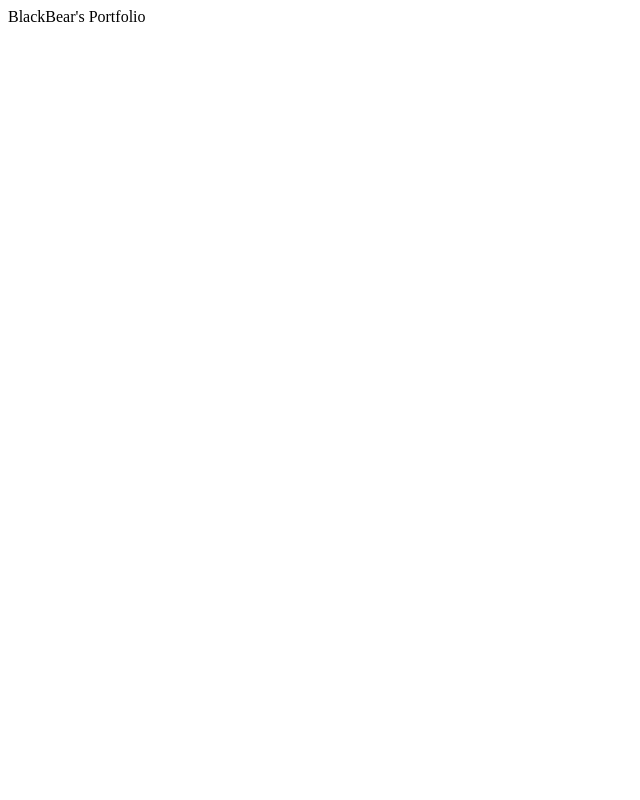
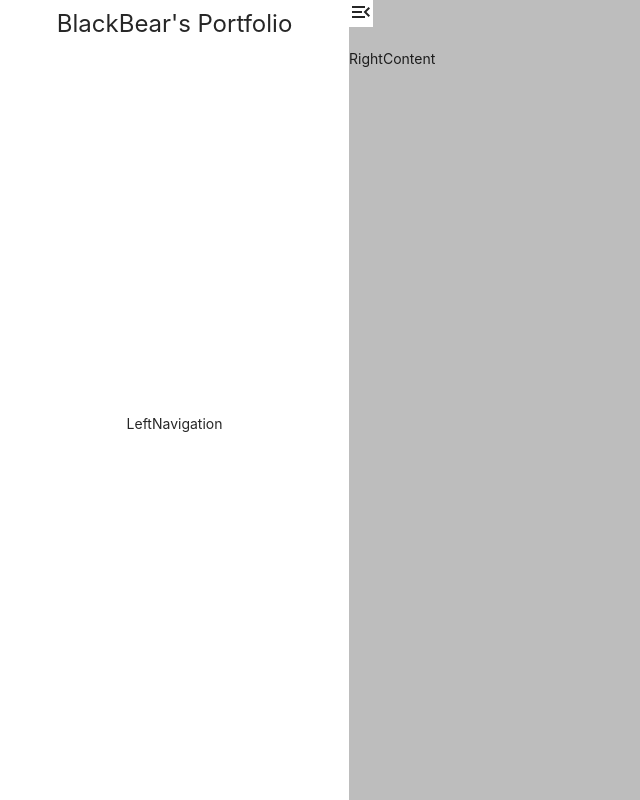
Before and after one commit to zerodice0/portfolio-react, a React (Create React App) app: page / in a window 1280 px wide. Shown: the whole page, without its empty margins (0-640 px from the left). Built offline with nearby package versions, Linux system fonts and the light colour scheme.

Commit message:
add @material-ui/core. add @material-ui/icons. add left navigation menu.

```diff
--- a/package.json
+++ b/package.json
@@ -3,6 +3,8 @@
   "version": "0.1.0",
   "private": true,
   "dependencies": {
+    "@material-ui/core": "^4.11.0",
+    "@material-ui/icons": "^4.9.1",
     "@testing-library/jest-dom": "^4.2.4",
     "@testing-library/react": "^9.3.2",
     "@testing-library/user-event": "^7.1.2",
--- a/src/App.js
+++ b/src/App.js
@@ -1,11 +1,115 @@
-import React from 'react';
+import React, {useState} from 'react'
+import styled, {css} from 'styled-components'
+import {Button} from 'antd'
+import 'antd/dist/antd.css'
+import MenuOpenIcon from '@material-ui/icons/MenuOpen'
 
-function App() {
-  return (
-    <div className="App">
-      BlackBear's Portfolio
-    </div>
-  );
+const TabRow = styled.div`
+width: 100%;
+height: 3rem;
+background-color: #bdbdbd;
+display: flex;
+flex-direction: row;
+align-items: center;
+justify-content: center;`
+
+const ContextRow = styled.div`
+width: 100%;
+height: 100%;
+display: flex;
+background-color: #bdbdbd;`
+
+const LeftNavigation = styled.div`
+width: 0%;
+display: flex;
+flex-direction: column;
+text-align: center;
+justify-content: center;
+align-content: center;
+background-color: #ffffff;
+transition-duration: 0.3s;
+
+${props => props.isOpen &&
+  css`
+    width: 30%;
+  `};
+`
+
+const RightContent = styled.div`
+width: 100%;
+display: flex;
+background-color: #bdbdbd;
+transition-duration: 0.3s;
+
+${props => props.isOpen &&
+  css`
+    width: 80%;
+  `}
+`
+
+const LeftTabSpace = styled.div`
+  width: 0%;
+  height: 100%;
+  display: flex;
+  justify-content: center;
+  background-color: #ffffff;
+  transition-duration: 0.3s;
+  line-height: 3rem;
+  font-size: 0rem;
+  ${props => props.isOpen &&
+    css`
+      font-size: 1.5rem;
+      width: 30%;
+    `};
+`
+
+const RightTabSpace = styled.div`
+  width:100%;
+  height: 100%;
+  background-color: #bdbdbd;
+  transition-duration: 0.3s;
+  ${props => props.isOpen &&
+    css`
+      width: 80%;
+    `};
+`
+
+const Icon = styled.div`
+  width: fit-content;
+  line-height: 1rem;
+  background-color: #ffffff;
+`
+
+const Context = styled.div`
+width: 100%;
+height: 100%;
+display: flex;
+flex-direction: column;
+justify-content: flex-start;`
+
+const App = () => {
+  const [menu, toggleMenu] = useState(true)
+
+  return <Context>
+    <TabRow>
+      <LeftTabSpace isOpen={menu}>
+        BlackBear's Portfolio
+      </LeftTabSpace>
+      <RightTabSpace isOpen={menu}>
+        <Icon>
+          <MenuOpenIcon onClick={() => toggleMenu(!menu)}/>
+        </Icon>
+      </RightTabSpace>
+    </TabRow>
+    <ContextRow>
+      <LeftNavigation isOpen={menu}>
+        LeftNavigation
+      </LeftNavigation>
+      <RightContent isOpen={menu}>
+        RightContent
+      </RightContent>
+    </ContextRow>
+  </Context>
 }
 
-export default App;
+export default App
--- /dev/null
+++ b/src/index.css
@@ -0,0 +1,3 @@
+#root {
+  height: 100%;
+}
--- a/src/index.js
+++ b/src/index.js
@@ -1,6 +1,7 @@
 import React from 'react';
 import ReactDOM from 'react-dom';
 import App from './App';
+import './index.css'
 import * as serviceWorker from './serviceWorker';
 
 ReactDOM.render(
```
Also changed, not shown: 1 other file (tests, documents, lock files or other folders).
